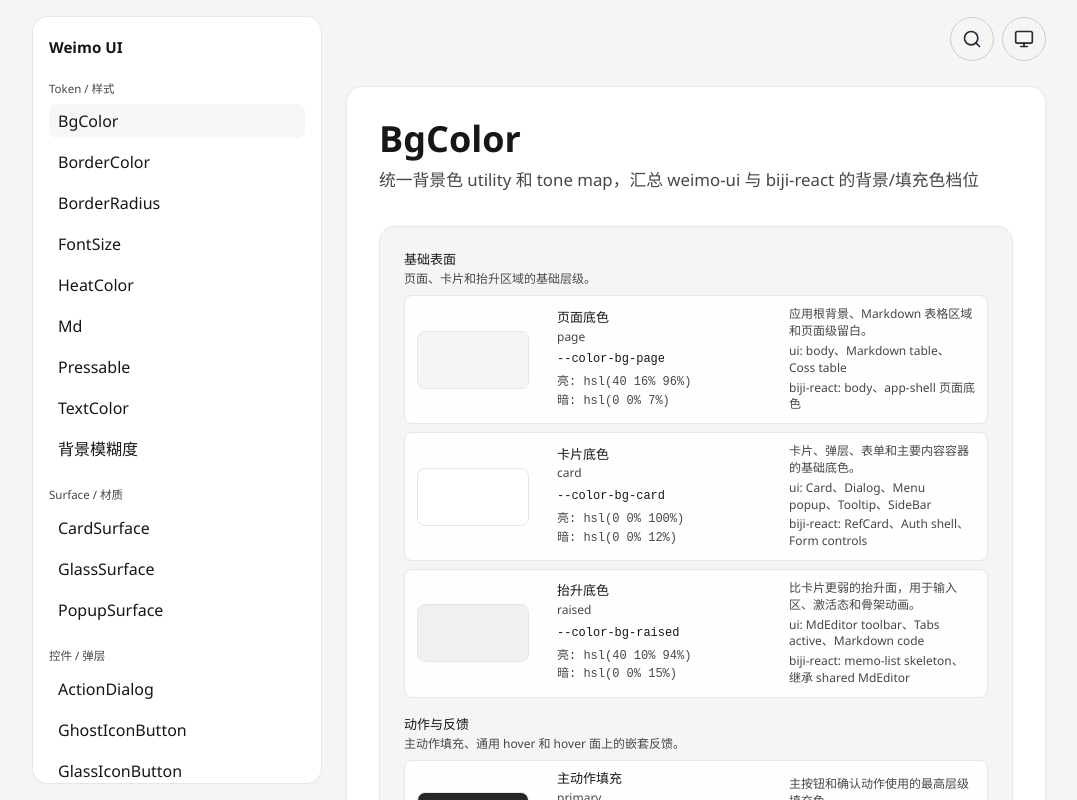
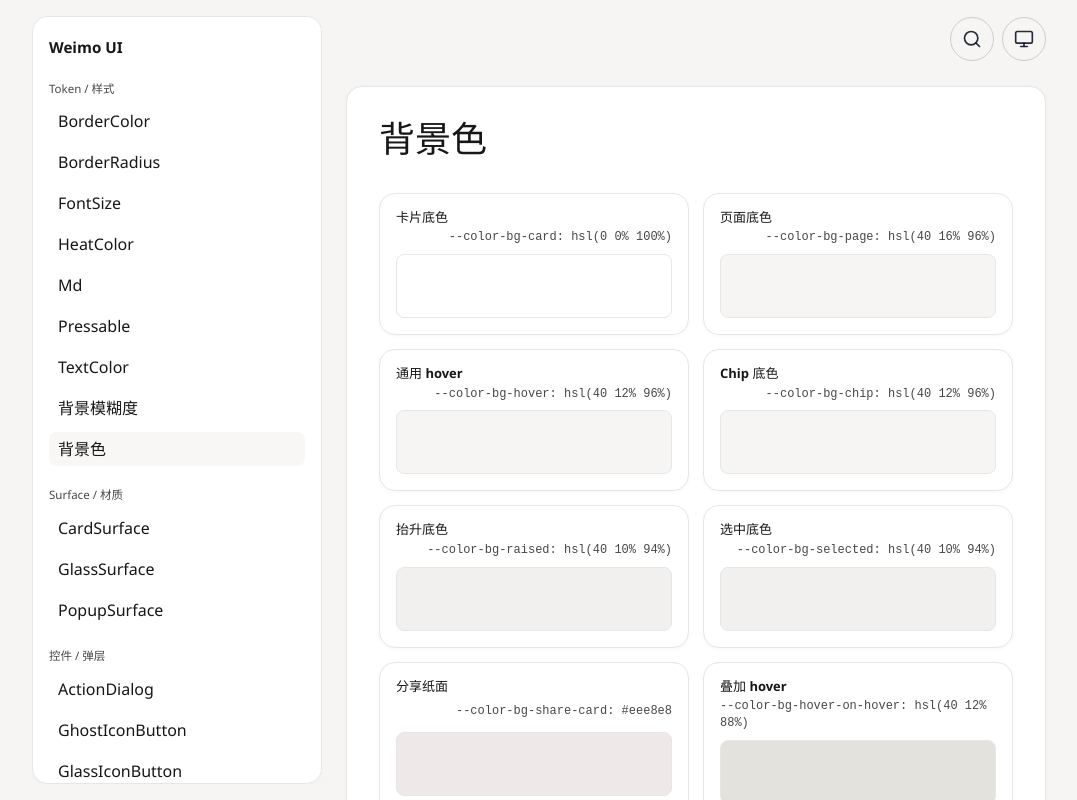
Before and after one commit to jiaowenjun/weimo-ui, a React (Vite) app: page /components/bg-color in a window 1280 px wide. Shown: the top 800 px of the page, without its empty margins (101-1178 px from the left). Built offline with nearby package versions, Linux system fonts and the light colour scheme; what @tiptap/extension-mathematics would draw is missing.

Commit message:
feat(bg-color): 重构背景色预览为卡片网格布局并按色阶排序展示

```diff
--- a/src/App.css
+++ b/src/App.css
@@ -931,72 +931,62 @@
 .bg-color-preview {
   display: grid;
   width: min(100%, 920px);
-  gap: 18px;
+  grid-template-columns: repeat(auto-fill, minmax(min(100%, 280px), 1fr));
+  gap: 14px;
   align-self: center;
-  justify-self: stretch;
-}
-
-.bg-color-preview__group {
-  display: grid;
-  min-width: 0;
+}
+
+.bg-color-preview__panel {
+  display: grid;
   gap: 8px;
-}
-
-.bg-color-preview__group-header {
-  display: grid;
-  min-width: 0;
-  gap: 3px;
-}
-
-.bg-color-preview__group-title,
-.bg-color-preview__group-description {
-  margin: 0;
-}
-
-.bg-color-preview__group-title {
+  border: 1px solid var(--color-border);
+  border-radius: var(--radius);
+  background: var(--color-bg-card);
+  box-shadow: var(--shadow-card);
+}
+
+.bg-color-preview__meta {
+  display: flex;
+  min-width: 0;
+  flex-wrap: wrap;
+  align-items: baseline;
+  gap: 4px 10px;
+}
+
+.bg-color-preview__label {
   color: var(--color-text-primary);
   font-size: var(--font-size-sm);
-  font-weight: 700;
-  line-height: 1.25;
-}
-
-.bg-color-preview__group-description {
-  color: var(--color-text-secondary);
-  font-size: var(--font-size-xs);
-  line-height: 1.45;
+  font-weight: 650;
+  line-height: 1.2;
+}
+
+.bg-color-preview__token {
+  min-width: 0;
+  margin-left: auto;
+  color: var(--color-text-secondary);
+  font-family: var(--font-mono);
+  font-size: var(--font-size-xs);
+  line-height: 1.4;
   overflow-wrap: anywhere;
 }
 
-.bg-color-preview__group-list {
-  display: grid;
-  min-width: 0;
-  gap: 8px;
-}
-
-.bg-color-preview__row {
-  display: grid;
-  min-width: 0;
-  grid-template-columns: minmax(128px, 0.55fr) minmax(220px, 0.9fr) minmax(0, 1.5fr);
-  align-items: center;
-  gap: 12px;
-  padding: 10px 12px;
-  border: 1px solid var(--color-border);
-  border-radius: var(--radius-sm);
-  background: color-mix(in srgb, var(--color-bg-card) 88%, transparent);
-}
-
-.bg-color-preview__sample-wrap {
-  display: grid;
-  min-width: 0;
-  place-items: center start;
+.bg-color-preview__token-value--dark {
+  display: none;
+}
+
+.dark .bg-color-preview__token-value--light {
+  display: none;
+}
+
+.dark .bg-color-preview__token-value--dark {
+  display: inline;
 }
 
 .bg-color-preview__sample {
   position: relative;
   overflow: hidden;
   isolation: isolate;
-  width: 112px;
-  height: 58px;
+  height: 64px;
   border: 1px solid var(--color-border);
   border-radius: var(--radius-sm);
   background: var(--color-bg-raised);
@@ -1011,8 +1001,8 @@
     linear-gradient(315deg, rgb(15 23 42 / 0.72), transparent 36%),
     repeating-linear-gradient(
       90deg,
-      rgb(255 255 255 / 0.68) 0 7px,
-      rgb(255 255 255 / 0.16) 7px 14px
+      rgb(255 255 255 / 0.68) 0 14px,
+      rgb(255 255 255 / 0.16) 14px 28px
     );
 }
 
@@ -1031,74 +1021,6 @@
   height: auto;
   border: 1px solid rgb(255 255 255 / 0.46);
   border-radius: var(--radius-sm);
-}
-
-.bg-color-preview__identity {
-  display: grid;
-  min-width: 0;
-  gap: 6px;
-}
-
-.bg-color-preview__meta {
-  display: grid;
-  min-width: 0;
-  gap: 3px;
-}
-
-.bg-color-preview__label {
-  color: var(--color-text-primary);
-  font-size: var(--font-size-sm);
-  font-weight: 650;
-  line-height: 1.2;
-}
-
-.bg-color-preview__tone,
-.bg-color-preview__description,
-.bg-color-preview__token,
-.bg-color-preview__value {
-  font-size: var(--font-size-xs);
-  line-height: 1.4;
-}
-
-.bg-color-preview__tone,
-.bg-color-preview__description {
-  color: var(--color-text-secondary);
-}
-
-.bg-color-preview__description {
-  display: grid;
-  min-width: 0;
-  gap: 3px;
-  overflow-wrap: anywhere;
-}
-
-.bg-color-preview__description p {
-  min-width: 0;
-  margin: 0;
-}
-
-.bg-color-preview__token,
-.bg-color-preview__value {
-  min-width: 0;
-  font-family: var(--font-mono);
-  overflow-wrap: anywhere;
-  white-space: normal;
-}
-
-.bg-color-preview__token {
-  color: var(--color-text-primary);
-}
-
-.bg-color-preview__value {
-  display: grid;
-  gap: 2px;
-  color: var(--color-text-secondary);
-}
-
-@media (max-width: 820px) {
-  .bg-color-preview__row {
-    grid-template-columns: minmax(0, 1fr);
-  }
 }
 
 .pressable-preview {
--- a/src/docs/component-definitions/bg-color.tsx
+++ b/src/docs/component-definitions/bg-color.tsx
@@ -1,44 +1,27 @@
+import { useEffect, useState } from 'react'
+
 import {
   bgColorToneMap,
   getBgColorClassName,
   getBgColorToken,
   type BgColorTone,
 } from '../../components/bg-color'
+import { CardPanel } from '../../components/coss/card'
 import type { ComponentDefinition } from '../component-docs'
 
-type BgColorToneGroup = {
-  title: string
-  description: string
-  tones: readonly BgColorTone[]
-}
-
-const bgColorToneGroups = [
-  {
-    title: '基础表面',
-    description: '页面、卡片和抬升区域的基础层级。',
-    tones: ['page', 'card', 'raised'],
-  },
-  {
-    title: '动作与反馈',
-    description: '主动作填充、通用 hover 和 hover 面上的嵌套反馈。',
-    tones: ['primary', 'hover', 'hover-on-hover'],
-  },
-  {
-    title: '组件状态',
-    description: '组件内部的选中态、标签和筛选 chip 等常驻低强度面色。',
-    tones: ['selected', 'chip'],
-  },
-  {
-    title: '内容高亮',
-    description: '编辑选区等内容区域的局部高亮背景。',
-    tones: ['selection'],
-  },
-  {
-    title: '分享输出',
-    description: 'ShareCard 生成图文卡时使用的独立输出背景。',
-    tones: ['share-card', 'share-card-tag-mask'],
-  },
-] satisfies readonly BgColorToneGroup[]
+const bgColorPreviewTones = [
+  'page',
+  'card',
+  'raised',
+  'primary',
+  'hover',
+  'hover-on-hover',
+  'selected',
+  'chip',
+  'selection',
+  'share-card',
+  'share-card-tag-mask',
+] as const satisfies readonly BgColorTone[]
 
 function hasTransparentBgColorValue(tone: { value: { light: string; dark: string } }) {
   const slashAlphaPattern = /\/\s*(?:0?\.\d+|[1-9]\d?%)/
@@ -48,27 +31,88 @@ function hasTransparentBgColorValue(tone: { value: { light: string; dark: string
   )
 }
 
-export const bgColorDefinition = {
-  id: 'bg-color',
-  summary: '统一背景色 utility 和 tone map，汇总 weimo-ui 与 biji-react 的背景/填充色档位',
-  status: 'Ready',
-  preview: () => (
-    <div className="bg-color-preview" aria-label="BgColor 背景色档位预览">
-      {bgColorToneGroups.map((group) => (
-        <section className="bg-color-preview__group" key={group.title}>
-          <header className="bg-color-preview__group-header">
-            <h3 className="bg-color-preview__group-title">{group.title}</h3>
-            <p className="bg-color-preview__group-description">{group.description}</p>
-          </header>
-          <div className="bg-color-preview__group-list">
-            {group.tones.map((tone) => {
+function parseColorLightness(value: string): { lightness: number; alpha: number } | null {
+  const hsl = value.match(/^hsl\(\s*[\d.]+\s+[\d.]+%\s+([\d.]+)%(?:\s*\/\s*([\d.]+))?\s*\)/)
+
+  if (hsl) {
+    return { lightness: Number(hsl[1]), alpha: hsl[2] === undefined ? 1 : Number(hsl[2]) }
+  }
+
+  const hex = value.match(/^#([0-9a-f]{6})$/i)
+
+  if (hex) {
+    const [r, g, b] = [0, 2, 4].map((offset) => parseInt(hex[1].slice(offset, offset + 2), 16))
+
+    return { lightness: (Math.max(r, g, b) + Math.min(r, g, b)) / 2 / 2.55, alpha: 1 }
+  }
+
+  return null
+}
+
+function toneBrightness(tone: BgColorTone, isDark: boolean): number {
+  const color = parseColorLightness(isDark ? bgColorToneMap[tone].value.dark : bgColorToneMap[tone].value.light)
+
+  if (!color) {
+    return 0
+  }
+
+  if (color.alpha >= 1) {
+    return color.lightness
+  }
+
+  const base = parseColorLightness(
+    isDark ? bgColorToneMap.raised.value.dark : bgColorToneMap.raised.value.light,
+  )
+  const baseLightness = base?.lightness ?? (isDark ? 15 : 94)
+
+  return color.alpha * color.lightness + (1 - color.alpha) * baseLightness
+}
+
+function useIsDarkTheme() {
+  const [isDark, setIsDark] = useState(() =>
+    typeof document === 'undefined' ? false : document.documentElement.classList.contains('dark'),
+  )
+
+  useEffect(() => {
+    const root = document.documentElement
+    const sync = () => {
+      setIsDark(root.classList.contains('dark'))
+    }
+
+    sync()
+
+    const observer = new MutationObserver(sync)
+
+    observer.observe(root, { attributes: true, attributeFilter: ['class'] })
+
+    return () => observer.disconnect()
+  }, [])
+
+  return isDark
+}
+
+function BgColorPreview() {
+  const isDark = useIsDarkTheme()
+  const orderedTones = [...bgColorPreviewTones].sort(
+    (a, b) => toneBrightness(b, isDark) - toneBrightness(a, isDark),
+  )
+
+  return (
+    <div className="bg-color-preview" aria-label="背景色档位预览（按亮度排序）">
+      {orderedTones.map((tone) => {
         const item = bgColorToneMap[tone]
-              const token = getBgColorToken(tone)
         const isTransparent = hasTransparentBgColorValue(item)
 
         return (
-                <div className="bg-color-preview__row" key={tone}>
-                  <div className="bg-color-preview__sample-wrap">
+          <CardPanel className="bg-color-preview__panel" key={tone}>
+            <div className="bg-color-preview__meta">
+              <span className="bg-color-preview__label">{item.label}</span>
+              <code className="bg-color-preview__token">
+                {getBgColorToken(tone)}:{' '}
+                <span className="bg-color-preview__token-value--light">{item.value.light}</span>
+                <span className="bg-color-preview__token-value--dark">{item.value.dark}</span>
+              </code>
+            </div>
             <div className="bg-color-preview__sample" aria-hidden="true">
               {isTransparent ? <span className="bg-color-preview__sample-backdrop" /> : null}
               <span
@@ -81,29 +125,16 @@ export const bgColorDefinition = {
                   .join(' ')}
               />
             </div>
-                  </div>
-                  <div className="bg-color-preview__identity">
-                    <div className="bg-color-preview__meta">
-                      <span className="bg-color-preview__label">{item.label}</span>
-                      <span className="bg-color-preview__tone">{tone}</span>
-                    </div>
-                    <code className="bg-color-preview__token">{token}</code>
-                    <code className="bg-color-preview__value">
-                      <span>亮: {item.value.light}</span>
-                      <span>暗: {item.value.dark}</span>
-                    </code>
-                  </div>
-                  <div className="bg-color-preview__description">
-                    <p>{item.description}</p>
-                    <span>ui: {item.uiUsage}</span>
-                    <span>biji-react: {item.bijiUsage}</span>
-                  </div>
-                </div>
+          </CardPanel>
         )
       })}
     </div>
-        </section>
-      ))}
-    </div>
-  ),
+  )
+}
+
+export const bgColorDefinition = {
+  id: 'bg-color',
+  status: 'Ready',
+  frame: 'plain',
+  preview: () => <BgColorPreview />,
 } satisfies ComponentDefinition
--- a/src/docs/component-definitions/index.ts
+++ b/src/docs/component-definitions/index.ts
@@ -1,5 +1,4 @@
 // Generated by scripts/sync-component-catalog.mjs. Do not edit directly.
-import { bgColorDefinition } from './bg-color'
 import { borderColorDefinition } from './border-color'
 import { borderRadiusDefinition } from './border-radius'
 import { fontSizeDefinition } from './font-size'
@@ -8,6 +7,7 @@ import { mdDefinition } from './md'
 import { pressableDefinition } from './pressable'
 import { textColorDefinition } from './text-color'
 import { bgBlurDefinition } from './bg-blur'
+import { bgColorDefinition } from './bg-color'
 import { cardSurfaceDefinition } from './card-surface'
 import { glassSurfaceDefinition } from './glass-surface'
 import { popupSurfaceDefinition } from './popup-surface'
@@ -49,7 +49,6 @@ import type { ComponentId } from '../components-manifest'
 import type { ComponentDefinition } from '../component-docs'
 
 export const componentDefinitionsById = {
-  'bg-color': bgColorDefinition,
   'border-color': borderColorDefinition,
   'border-radius': borderRadiusDefinition,
   'font-size': fontSizeDefinition,
@@ -58,6 +57,7 @@ export const componentDefinitionsById = {
   pressable: pressableDefinition,
   'text-color': textColorDefinition,
   'bg-blur': bgBlurDefinition,
+  'bg-color': bgColorDefinition,
   'card-surface': cardSurfaceDefinition,
   'glass-surface': glassSurfaceDefinition,
   'popup-surface': popupSurfaceDefinition,
--- a/src/docs/components-manifest.ts
+++ b/src/docs/components-manifest.ts
@@ -48,15 +48,6 @@ export type PublicComponentManifestItem = {
 export type ComponentManifestItem = PublicComponentManifestItem
 
 export const componentManifest = [
-  {
-    id: 'bg-color',
-    name: 'BgColor',
-    registryName: 'bg-color',
-    packageExport: './components/bg-color',
-    group: 'token-style',
-    docs: true,
-    registry: true,
-  },
   {
     id: 'border-color',
     name: 'BorderColor',
@@ -125,6 +116,15 @@ export const componentManifest = [
     name: '背景模糊度',
     registryName: 'bg-blur',
     packageExport: './components/bg-blur',
+    group: 'token-style',
+    docs: true,
+    registry: true,
+  },
+  {
+    id: 'bg-color',
+    name: '背景色',
+    registryName: 'bg-color',
+    packageExport: './components/bg-color',
     group: 'token-style',
     docs: true,
     registry: true,
```
Also changed, not shown: registry.json, 1 other file (tests, documents, lock files or other folders). Lines whose indentation alone changed are shown as unchanged.
